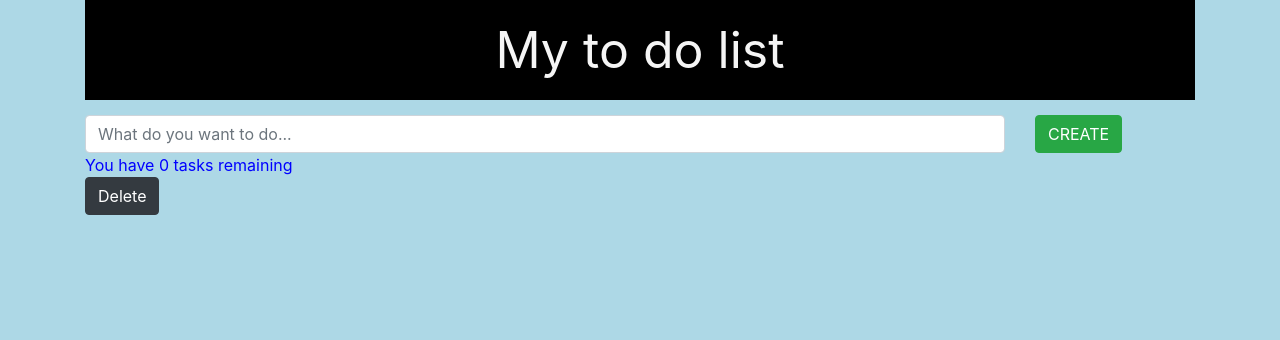
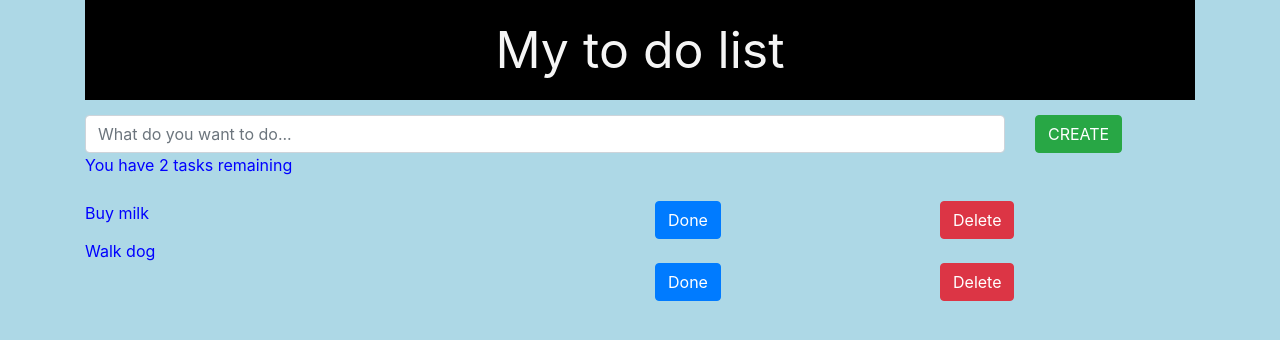
Before and after one commit to shazia5/todo_app_fronted, a React (Create React App) app: page / in a window 1280 px wide. Shown: the top 340 px of the page. Built offline with nearby package versions, Linux system fonts and the light colour scheme.

Commit message:
layout changed

```diff
--- a/src/App.js
+++ b/src/App.js
@@ -1,71 +1,52 @@
 import React from 'react';
 import './App.css';
-import uuid from "uuid/v4";
 import Header from './components/Header';
 import AddTask from './components/AddTask';
 import TaskList from './components/TaskList';
-import Footer from './components/Footer';
+// import Footer from './components/Footer';
 import TaskCounter from './components/TaskCounter';
-import Task from './components/Task.js';
-
-
-
-
-
-
-
-
-
-// function App() {
-//   return (
-//     <div className = "container" >
-
-//     < Header />
-
-//      <TaskList listAdded = "ADD NEW TASK HERE "/>
-
-//       <AddTask taskDescription = "remaining task"/>
-
-//        <Task taskDescription = "Iman's PTA @ 6pm" />
-
-//        <Task taskDescription = "make orthodontist appointment for Arryan" />
-
-//        <Task taskDescription = "book theory test for Areesh" />
-
-//        <Task taskDescription = "take windows measurement to order curtain " />
-
-//        <Task taskDescription = "pick up prescription from GP" />
-
-//         <Footer  addButton = "add button "/>
-
-//    </div>
-
-//   );
-// }
-
+// import Task from './components/Task.js';
+const uuidv4 = require('uuid/v4');
 
 class App extends React.Component {
+    state = {
+        tasks: [
+          {id: uuidv4(), taskDescription: "Buy milk", completed: false},
+          {id: uuidv4(), taskDescription: "Walk dog", completed: true},
+        ]
+      }
 
-state = {
-  tasks:[]
-}
   addTaskToList = (task) => {
     let tasks = this.state.tasks;
       tasks.push(task);
-      this.setState({tasks});
+      this.setState({tasks:tasks});
   }
+deleteTask = (taskId) => {
 
-  render() {
-    return (
-      <div className="container">
-        <Header />
-        <AddTask newTask={this.addTaskToList} />
-        <TaskCounter count={this.state.tasks.length} />
-        <TaskList tasks={this.state.tasks} />
-        <Footer />
-      </div>
-    );
-  }
+  console.log('hello')
+  let tasks = this.state.tasks;
+
+  let filteredTasks = tasks.filter(function(task) {
+    return task.id !== taskId;
+  });
+
+
+  this.setState({tasks: filteredTasks});
 }
 
+render() {
+    return (
+      <div className="container">
+        <Header />
+        <AddTask newTask={this.addTaskToList} />
+        <TaskCounter count={this.state.tasks.length} />
+        <TaskList tasks={this.state.tasks} deleteTaskFunc={this.deleteTask} />
+
+      </div>
+    );
+  }
+
+}
+
+
 export default App;
--- a/src/components/Footer.js
+++ b/src/components/Footer.js
@@ -1,14 +1,14 @@
-import React from 'react';
+// import React from 'react';
 
-class Footer extends React.Component {
-    render(){
-        return(
-          <div className="footer">
-          <button type="button" class="btn btn-dark">
-          Delete</button>
-      </div>
-   );
-  }
-}
+// class Footer extends React.Component {
+//     render(){
+//         return(
+//           <div className="footer">
+//           <button type="button" class="btn btn-dark">
+//           Delete</button>
+//       </div>
+//    );
+//   }
+// }
 
-      export default Footer;
+//       export default Footer;
--- a/src/components/Task.js
+++ b/src/components/Task.js
@@ -1,28 +1,51 @@
 import React from 'react';
 class Task extends React.Component {
-  render(){
-      return(
-        <li>
+  deleteTask = () => {
+
+    this.props.deleteTaskFunc(this.props.task.id);
+
+}
+addTaskToList = () => {
+    this.props.newTask(this.props.task.id)
+}
+
+render() {
+    const completed = this.props.task.completed;
+    return (
+
         <div className="row taskrow">
+            {completed &&
 
-         <div className="col-4 col-md-2">
-          <input type="checkbox" aria-label="Checkbox for following text input"></input>
+                <div className="col-12 col-md-6 completedTask">
+
+                    {this.props.task.taskDescription}
                 </div>
+            }
+
+            {!completed &&
               <div className="col-12 col-md-6">
-            {this.props.task.taskDescriptio}
+    <br />                {this.props.task.taskDescription}
                 </div>
+            }
+            <div className="col-6 col-md-3">
+<br />
+                <button type="button" className="btn btn-primary" onClick={this.addTask}>
+                    Done
+                        </button>
+            </div>
+            <div>
+                <div
 
-           <div className="col-4 col-md-2">
-           <button type="button" class="btn btn-primary">Done</button>
-    </div>
-          <div className="col-4 col-md-2">
-          <button type="button" class="btn btn-warning">Edit</button>
+    className="col-6 col-md-3">
+    <br />
 
+                    <button type="button" className="btn btn-danger" onClick={this.deleteTask}>
+                        Delete
+                </button>
                 </div>
             </div>
-   </li>
+        </div>
     );
 }
 }
-
 export default Task;
--- a/src/components/TaskList.js
+++ b/src/components/TaskList.js
@@ -5,9 +5,12 @@ class TaskList extends React.Component {
   render() {
     return (
       <div>
-        {this.props.tasks.map(function(task, index) {
-          return <Task task={task} key={index} />;
-        })}
+      {this.props.tasks.map((task, index) => {
+
+          return <Task deleteTaskFunc={this.props.deleteTaskFunc} task={task} key={index} />;
+        })
+      }
+
       </div>
     );
   }
--- /dev/null
+++ b/src/components/style.css
@@ -0,0 +1,43 @@
+body{
+    background-color: white;
+    margin: auto;
+    width: 50%;
+    display: flex;
+    flex-direction: column;
+    align-items: center;
+    border: 1px solid #efefef;
+    box-shadow:
+    /* The top layer shadow */
+        0 1px 1px rgba(0,0,0,0.15),
+            /* The second layer */
+        0 10px 0 -5px #eee,
+            /* The second layer shadow */
+        0 10px 1px -4px rgba(0,0,0,0.15),
+            /* The third layer */
+        0 20px 0 -10px #eee,
+            /* The third layer shadow */
+        0 20px 1px -9px rgba(0,0,0,0.15);
+    padding: 30px;
+}
+
+.task-list {
+    display: flex;
+    justify-content: flex-start;
+    align-items: center;
+    padding: 30px 20px 0;
+    width: 70%;
+    border-bottom: 1px solid #cecece;
+    font-family: Roboto, sans-serif;
+    font-weight: 100;
+    font-size: 15px;
+    color: #333333;
+}
+
+input[type=checkbox] {
+    margin-right: 10px;
+    font-size: 30px;
+}
+
+input[type=checkbox]:focus {
+    outline: 0;
+}
```
Also changed, not shown: 1 other file (tests, documents, lock files or other folders). Lines whose indentation alone changed are shown as unchanged.
